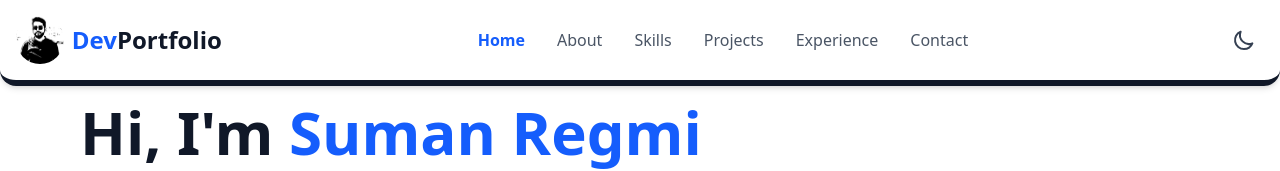
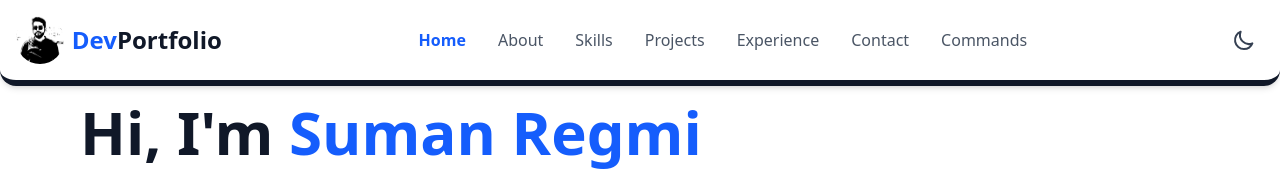
Before and after one commit to SumaniqueCode/SumaniqueCode, a React (Vite) app: page / in a window 1280 px wide. Shown: the top 171 px of the page. Built offline with nearby package versions, Linux system fonts and the light colour scheme.

Commit message:
Fixed command section

```diff
--- a/src/App.tsx
+++ b/src/App.tsx
@@ -2,7 +2,6 @@ import { BrowserRouter as Router, Routes, Route } from 'react-router-dom'
 import Layout from './portfolio/layout/Layout'
 import '../index.css'
 import Landing from './portfolio/landing/Landing'
-import Commands from './commands/Commands'
 
 function App() {
 
@@ -11,7 +10,6 @@ function App() {
       <Routes>
         <Route path='/' element={<Layout />} >
           <Route index element={<Landing />} />
-          <Route path='/commands' element={<Commands />} />
         </Route>
       </Routes>
     </Router>
--- a/src/commands/Commands.tsx
+++ b/src/commands/Commands.tsx
@@ -7,8 +7,9 @@ const Commands = () => {
     const stacks = ["Laravel", "Django"]
     const [currentStack, setCurrentStack] = useState<string>("Laravel")
     const {darkMode}=useThemeContext();
+    window.scrollTo({ top: 0, behavior: "smooth" });
   return (
-    <div className="flex">
+    <div id="commands" className="flex">
    <nav className="flex flex-col w-1/7 my-2 py-2">
         {stacks.map(stack=>(
                 <button onClick={()=>setCurrentStack(stack)} className={`capitalize text-lg ${
--- a/src/portfolio/landing/Landing.tsx
+++ b/src/portfolio/landing/Landing.tsx
@@ -1,3 +1,4 @@
+import Commands from "../../commands/Commands"
 import { useThemeContext } from "../../ThemeContext"
 import About from "./components/about/About"
 import Contact from "./components/contact/Contact"
@@ -8,11 +9,12 @@ import Skills from "./components/skills/Skills"
 
 // Main App Component
 const Landing = () => {
-    const { darkMode, setActiveSection } = useThemeContext()
+    const { darkMode, setActiveSection, activeSection } = useThemeContext()
     return (
         <main className="container w-9/10 mx-auto px-4 pb-12">
+            {activeSection === "commands" ? (<Commands />) : (<>
                 {/* Hero Section */}
-            <Hero darkMode={darkMode} setActiveSection={setActiveSection} />
+                < Hero darkMode={darkMode} setActiveSection={setActiveSection} />
 
                 {/*About Section */}
                 <About darkMode={darkMode} />
@@ -28,6 +30,8 @@ const Landing = () => {
 
                 {/*Contact Section */}
                 <Contact darkMode={darkMode} />
+            </>
+            )}
         </main>
     )
 }
--- a/src/portfolio/layout/Header.tsx
+++ b/src/portfolio/layout/Header.tsx
@@ -49,7 +49,7 @@ const Header = () => {
     // }
     scroller(sectionId);
   };
-  const navButtons = ["home", "about", "skills", "projects", "experience", "contact"];
+  const navButtons = ["home", "about", "skills", "projects", "experience", "contact", "commands"];
 
   return (
     <>
```
Lines whose indentation alone changed are shown as unchanged.
